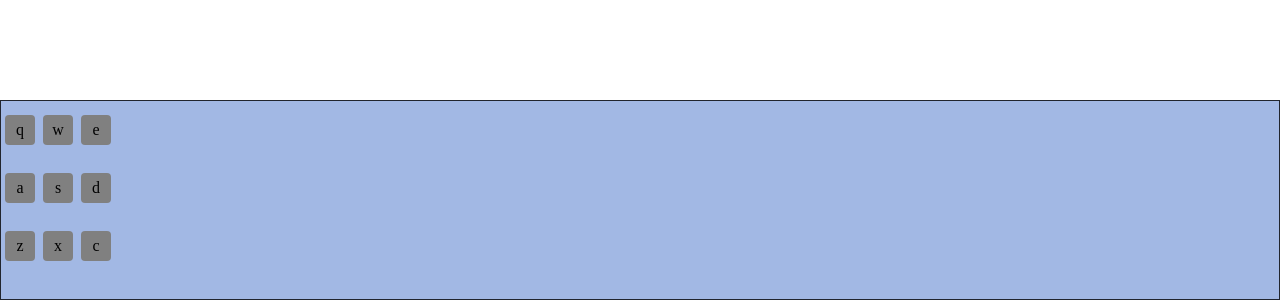
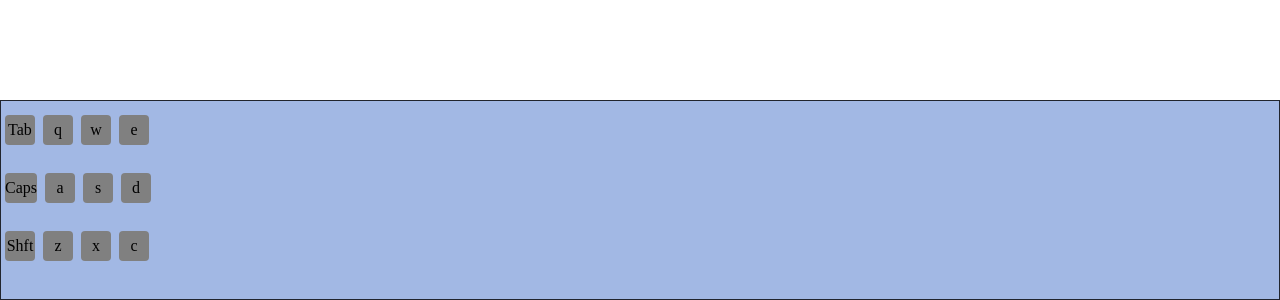
Before and after one commit to house96/Screen_keyboard, a plain HTML site: page index.html in a window 1280 px wide. Shown: the part 500-800 px from the top of the page. Drawn offline with Linux system fonts and the light colour scheme.

Commit message:
add caps

```diff
--- a/index.html
+++ b/index.html
@@ -39,7 +39,7 @@
         display: flex;
         justify-content: center;
         align-items: center;
-        width: 30px;
+        min-width: 30px;
         height: 30px;
         background: grey;
         border-radius: 4px;
@@ -56,6 +56,7 @@
         width: 100%;
         bottom: 0;
         left: 0;
+        overflow-x: auto;
         border: 1px solid rgba(0, 0, 0, 0.8);
         background-color: rgba(23, 78, 187, 0.4);
         }
--- a/main.js
+++ b/main.js
@@ -1,28 +1,64 @@
-Keyboard.model =[];
+function Keyboard() {
+    var _model = [];
 
-function Keyboard() {
+    this.getModel = function () {
+        return _model;
+    }
 
+    this.setModel = function (value) {
+        _model = value;
+    }
+
+    this.pushModel = function (value) {
+        _model.push(value);
+
+        return _model;
+    }
+    this.tabButton = function () {
+
+    }
+
+    this.capsButton = function () {
+
+        for (var i = 0; i < _model.length; i++) {
+            for (var j = 0; j < _model[i].length; j++) {
+                _model[i][j].value = _model[i][j].value.toUpperCase();
+
+            }
+        }
+    }
+    this.updateValue = function () {
+        for (var i = 0; i < _model.length; i++) {
+            for (var j = 0; j < _model[i].length; j++) {
+                _model[i][j].element.innerHTML = _model[i][j].value;
+
+            }
+        }
+    }
 };
 
-Keyboard.keyRender = function(target, keys) {
+Keyboard.keyRender = function (target, keys) {
     var row;
     for (var i = 0; i < keys.length; i++) {
-        this.model.push([]);
+        new Key().pushModel([]);
         row = document.createElement('div');
         row.classList.add('keyboard__row');
         target.appendChild(row);
 
         for (var j = 0; j < keys[i].length; j++) {
-            this.model[i].push(new Key({
-                value: keys[i][j],
-                callback: function() {},
-                target: row
+            var model = new Key().getModel();
+            model[i].push(new Key({
+                value: keys[i][j].value,
+                callback: keys[i][j].callback || keys.callbacks.input,
+                target: row,
+                element: null
             }));
+            new Key().setModel(model);
+        }
     }
 }
-}
-
-Keyboard.render = function(target, keys=[]) {
+Key.prototype = new Keyboard();
+Keyboard.render = function (target, keys = []) {
     if (target === undefined) {
         return;
     }
@@ -30,36 +66,78 @@ Keyboard.render = function(target, keys=[]) {
     container.classList.add('keyboard__container');
     Keyboard.keyRender(container, keys);
 
-        target.appendChild(container);
+    target.appendChild(container);
 
 }
-function Key(options) {
-    if(options.callback === undefined) {
-        callback = function() {};
+
+function Key(options = {}) {
+    if (options.callback === undefined) {
+        options.callback = function () {};
     }
     this.value = options.value;
     this.callback = options.callback;
-    this.render = function() {
-        var key = document.createElement('div');
+    this.render = function () {
+        options.element = document.createElement('div');
 
-        key.classList.add('keyboard__key');
-        key.innerHTML = this.value;
-        key.addEventListener('click', this.callback);
+        options.element.classList.add('keyboard__key');
+        options.element.innerHTML = this.value;
+        options.element.addEventListener('click', this.callback);
+        this.element = options.element;
+        if (options.target) {
+            options.target.appendChild(options.element);
+        }
+    }
 
-        options.target.appendChild(key);
-    };
     this.render();
 }
 
 window.onload = function () {
+    var callbacks = {
+        caps: function () {
+            new Key().capsButton();
+            new Key().updateValue();
+        },
+        tab: function () {
+            console.log(this, 'tab')
+        },
+        input: function () {
+            console.log(this, 'input');
+        }
+    }
     var keyboardData = [
-        ['q', 'w', 'e'],
-        ['a', 's', 'd'],
-        ['z', 'x', 'c']
+        [{
+            value: 'Tab',
+            callback: callbacks.tab
+        }, {
+            value: 'q'
+        }, {
+            value: 'w'
+        }, {
+            value: 'e'
+        }],
+        [{
+            value: 'Caps',
+            callback: callbacks.caps
+        }, {
+            value: 'a'
+        }, {
+            value: 's'
+        }, {
+            value: 'd'
+        }],
+        [{
+            value: 'Shft'
+        }, {
+            value: 'z'
+        }, {
+            value: 'x'
+        }, {
+            value: 'c'
+        }]
     ];
 
+    keyboardData.callbacks = callbacks;
     var keyboard = document.querySelector('#keyboard');
     Keyboard.render(keyboard, keyboardData);
 
-
-    }
+}
```
